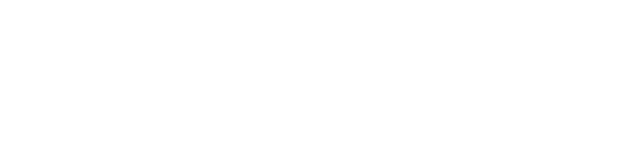
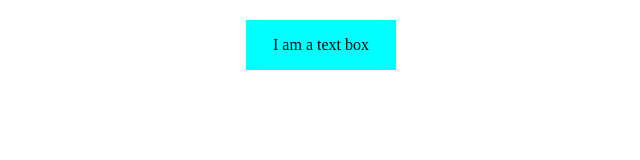
Before and after one commit to Sambhuji/RGB-LIGHT, a plain HTML site: page index.html in a window 1280 px wide. Shown: the whole page, without its empty margins (319-959 px from the left). Drawn offline with Linux system fonts and the light colour scheme.

Commit message:
add secomd commit

```diff
--- a/index.html
+++ b/index.html
@@ -4,8 +4,14 @@
     <meta charset="UTF-8">
     <meta name="viewport" content="width=device-width, initial-scale=1.0">
     <title>RGB LIGHT</title>
+    <link rel="stylesheet" href="style.css">
 </head>
 <body>
+
+    <div class="container">
+        <p>I am a text box</p>
+
+    </div>
 
 
 </body>
--- a/style.css
+++ b/style.css
@@ -0,0 +1,13 @@
+.container {
+    height: 50px;
+    width: 150px;
+    background-color: aqua;
+    margin: 20px auto;
+    display: flex;
+    justify-content: center;
+    align-items: center;
+
+}
+.container p {
+    text-align: center;
+}
```
